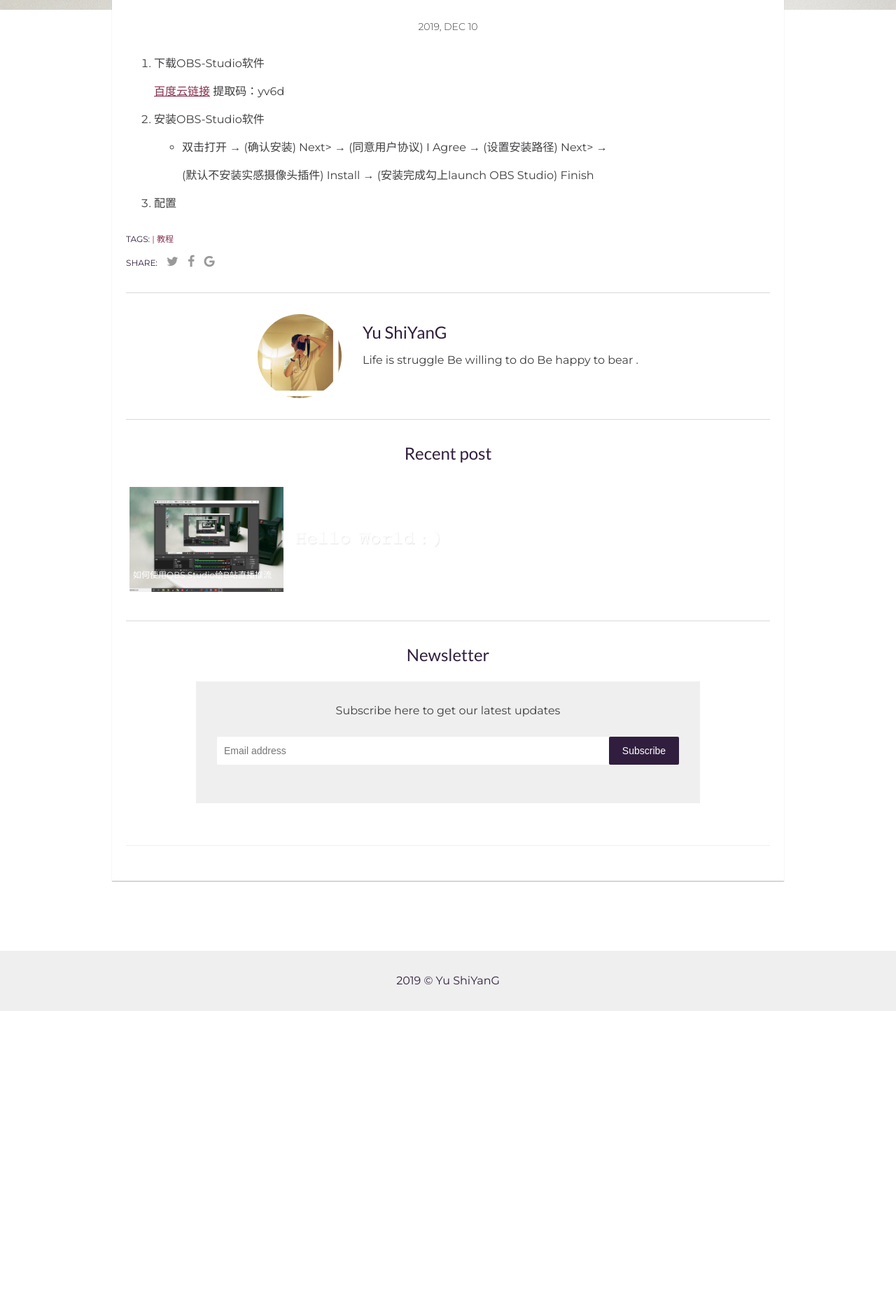
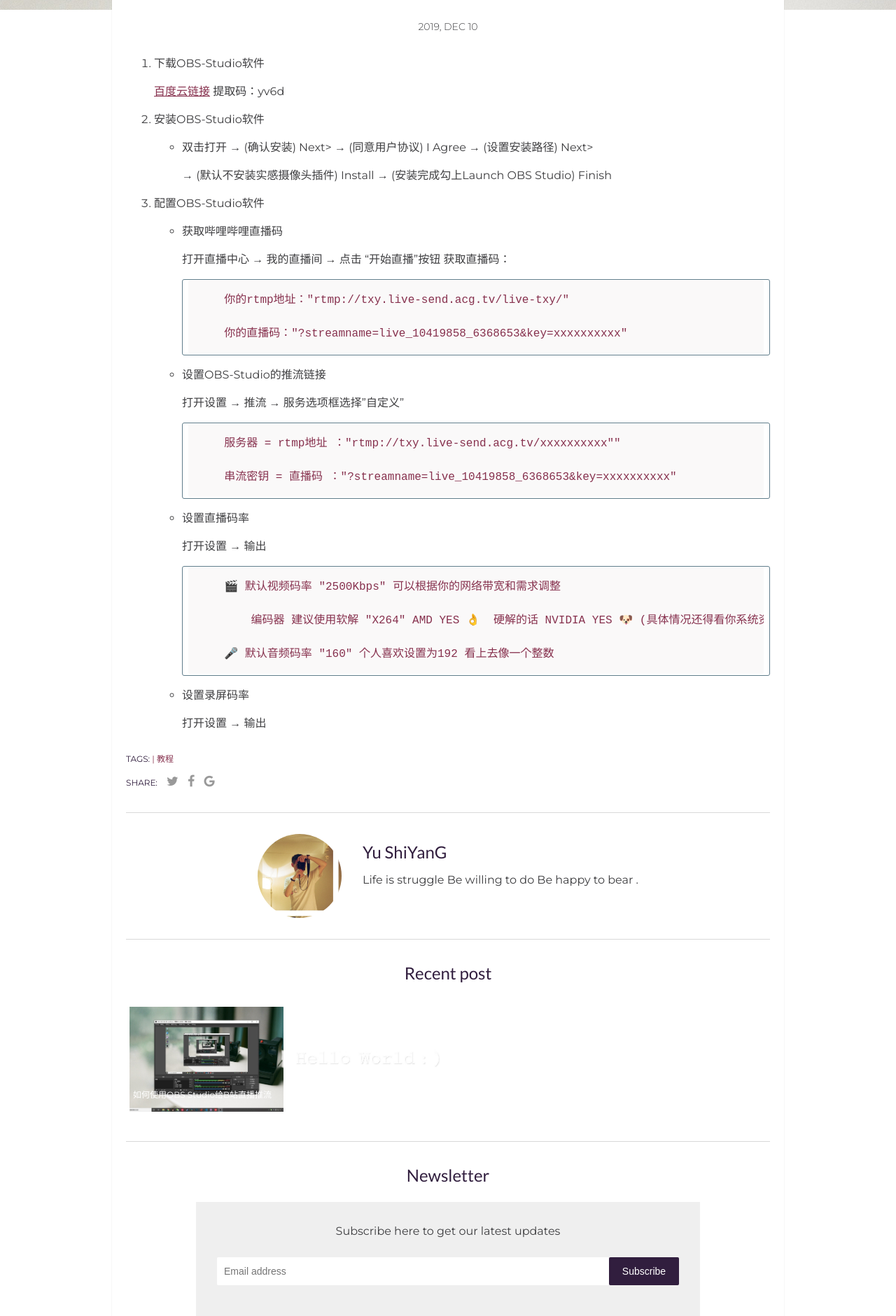
Before and after one commit to techysy/techysy.github.io, a Jekyll site: the page built from _posts/2019-12-11-bilibili-obs-setting.markdown, in a window 1280 px wide. Shown: the part 589-2470 px from the top of the page at 70% size. Built offline with Jekyll 4.4.1, drawn with Linux system fonts in a browser that asks for light colours; comment, search, counter and statistics services are not loaded; a style sheet for code colours, icons or effects is not loaded.

Commit message:
Update 2019-12-11-bilibili-obs-setting.markdown

```diff
--- a/_posts/2019-12-11-bilibili-obs-setting.markdown
+++ b/_posts/2019-12-11-bilibili-obs-setting.markdown
@@ -11,10 +11,42 @@
 
     <a href="https://pan.baidu.com/s/1DAcrCoRIRCrCZGnmr3lK1Q" target="_blank">百度云链接</a>   提取码：yv6d
 
+
 2. 安装OBS-Studio软件
 
-    * 双击打开 → (确认安装) Next> → (同意用户协议) I Agree → (设置安装路径) Next> →
+    * 双击打开 → (确认安装) Next> → (同意用户协议) I Agree → (设置安装路径) Next>
 
-      (默认不安装实感摄像头插件) Install → (安装完成勾上launch OBS Studio) Finish
+      → (默认不安装实感摄像头插件) Install → (安装完成勾上Launch OBS Studio) Finish
 
-3. 配置
+
+3. 配置OBS-Studio软件
+
+    * 获取哔哩哔哩直播码
+
+         打开直播中心 → 我的直播间 → 点击 "开始直播"按钮 获取直播码：
+
+            你的rtmp地址："rtmp://txy.live-send.acg.tv/live-txy/"
+
+            你的直播码："?streamname=live_10419858_6368653&key=xxxxxxxxxx"
+
+    * 设置OBS-Studio的推流链接
+
+        打开设置 → 推流 → 服务选项框选择"自定义"
+
+            服务器 = rtmp地址 ："rtmp://txy.live-send.acg.tv/xxxxxxxxxx""
+
+            串流密钥 = 直播码 ："?streamname=live_10419858_6368653&key=xxxxxxxxxx"
+
+    * 设置直播码率
+
+        打开设置 → 输出
+
+            🎬 默认视频码率 "2500Kbps" 可以根据你的网络带宽和需求调整
+
+                编码器 建议使用软解 "X264" AMD YES 👌  硬解的话 NVIDIA YES 🐶 (具体情况还得看你系统资源分配)
+
+            🎤 默认音频码率 "160" 个人喜欢设置为192 看上去像一个整数
+
+    * 设置录屏码率
+
+        打开设置 → 输出
```
